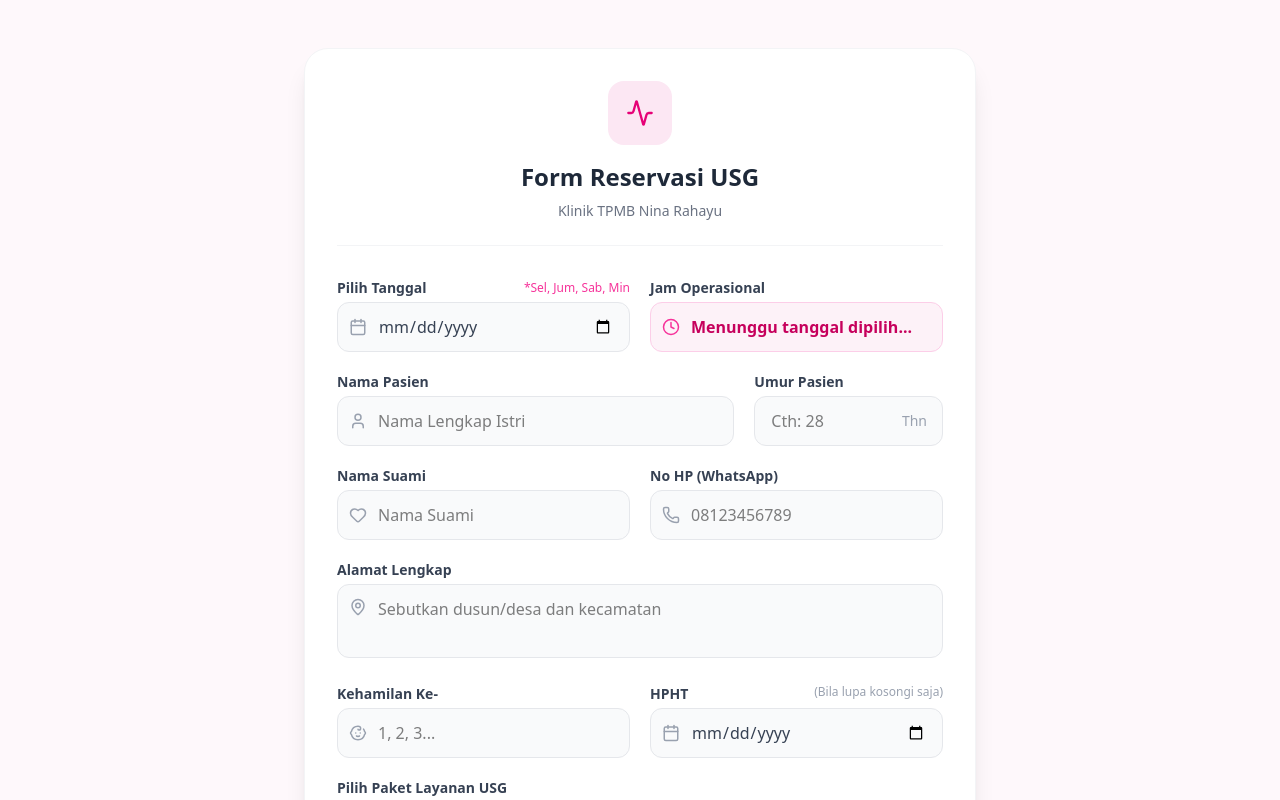
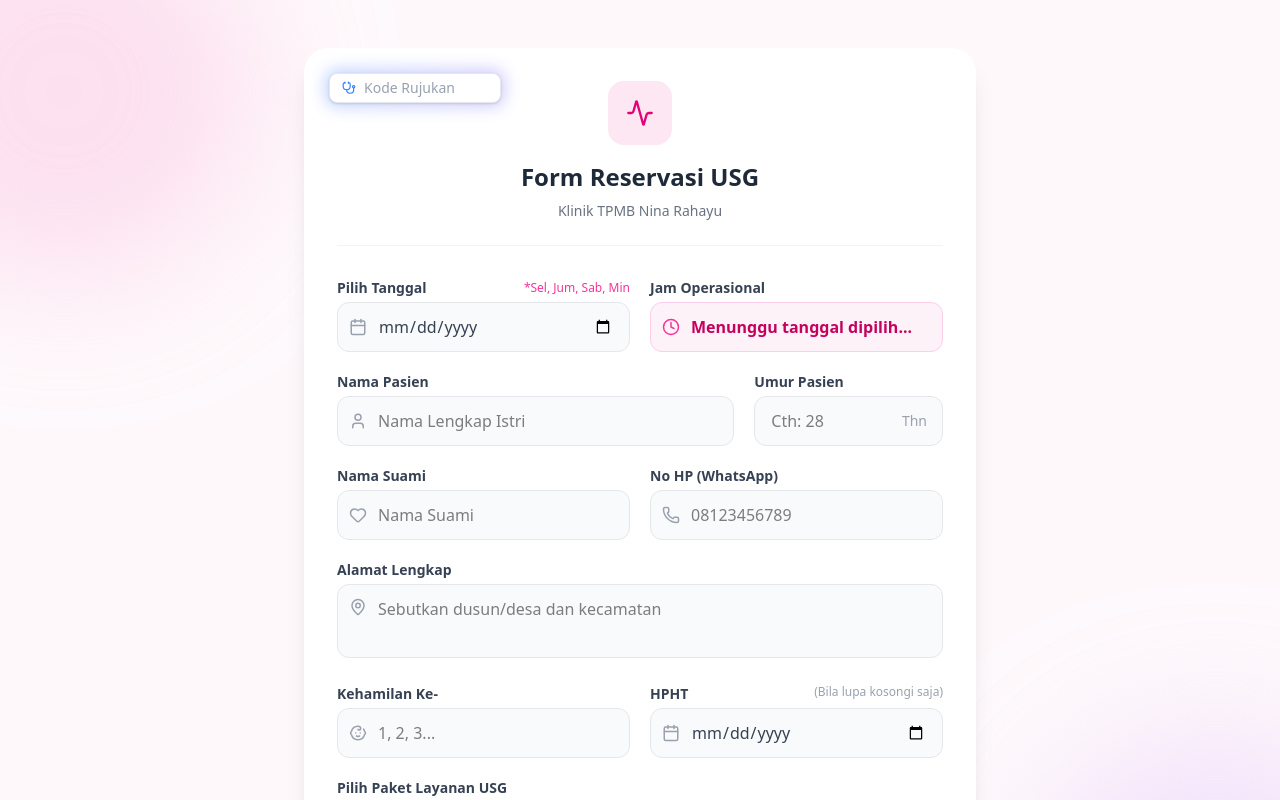
Before and after one commit to ArfanKarunia/website-tpmbnina, a Next.js app: page /en/reservasi-usg in a window 1280 px wide. Shown: the top 800 px of the page. Built offline with nearby package versions, Linux system fonts and the light colour scheme; no server answers.

Commit message:
feat: add reference

```diff
--- a/app/[lang]/reservasi-usg/page.tsx
+++ b/app/[lang]/reservasi-usg/page.tsx
@@ -2,7 +2,7 @@
 
 import { useState } from "react";
 import { createClient } from "@/app/utils/supabase/client";
-import { User, Phone, Calendar, CheckCircle2, AlertCircle, Activity, MapPin, Heart, Baby, Clock } from "lucide-react";
+import { User, Phone, Calendar, CheckCircle2, AlertCircle, Activity, MapPin, Heart, Baby, Clock, Stethoscope } from "lucide-react";
 
 const TARIF_USG = [
   { nama: "2D (Hitam Putih)", harga: 100000 },
@@ -23,6 +23,7 @@ export default function ReservasiUSGPublic() {
   const [noAntrianFix, setNoAntrianFix] = useState(0);
 
   const [newPatient, setNewPatient] = useState({
+    kode_referensi: "",
     patient_name: "", umur: "", nama_suami: "", alamat: "", phone: "",
     tanggal_reservasi: "", jam_reservasi: "", kehamilan_ke: "", hpht: "", jenis_usg: "", harga: 0,
   });
@@ -108,7 +109,9 @@ export default function ReservasiUSGPublic() {
         nextAntrian = maxAntrian + 1;
       }
 
+      // 🔥 SIMPAN KODE REFERENSI KE DATABASE
       const { error: insertError } = await supabase.from("usg_reservations").insert([{
+          kode_referensi: newPatient.kode_referensi ? newPatient.kode_referensi.toUpperCase() : null,
           patient_name: newPatient.patient_name, umur: parseInt(newPatient.umur), nama_suami: newPatient.nama_suami,
           alamat: newPatient.alamat, phone: newPatient.phone, tanggal_reservasi: newPatient.tanggal_reservasi,
           jam_reservasi: newPatient.jam_reservasi, kehamilan_ke: parseInt(newPatient.kehamilan_ke),
@@ -122,7 +125,7 @@ export default function ReservasiUSGPublic() {
       setSuccess(true);
 
       // ==========================================
-      // 🚀 TELEGRAM NOTIFICATION SENDER (Pengganti Fonnte)
+      // 🚀 TELEGRAM NOTIFICATION SENDER
       // ==========================================
       const sendTelegramNotif = async () => {
         const TELEGRAM_TOKEN = "8446632244:AAG461X_q3poobfwH872tGm4299Zp8nwzd0";
@@ -133,7 +136,10 @@ export default function ReservasiUSGPublic() {
           formattedPhone = '62' + formattedPhone.substring(1);
         }
         const waLink = `https://wa.me/${formattedPhone}`;
-        const message = `🚨 *PASIEN USG BARU MASUK* 🚨\n\n*Nama:* ${newPatient.patient_name}\n*Kontak:* [Chat WhatsApp Sekarang](${waLink})\n*Layanan:* ${newPatient.jenis_usg}\n*Jadwal:* ${new Date(newPatient.tanggal_reservasi).toLocaleDateString('id-ID')} (${newPatient.jam_reservasi})\n*No. Antrian:* ${nextAntrian}\n\n_Mohon staf bersiap di jam tersebut._`
+
+        // 🔥 Tambahkan Kode Referensi di Notif Telegram (jika ada)
+        const refText = newPatient.kode_referensi ? `\n*Referensi:* ${newPatient.kode_referensi.toUpperCase()}` : '';
+        const message = `🚨 *PASIEN USG BARU MASUK* 🚨${refText}\n\n*Nama:* ${newPatient.patient_name}\n*Kontak:* [Chat WhatsApp Sekarang](${waLink})\n*Layanan:* ${newPatient.jenis_usg}\n*Jadwal:* ${new Date(newPatient.tanggal_reservasi).toLocaleDateString('id-ID')} (${newPatient.jam_reservasi})\n*No. Antrian:* ${nextAntrian}\n\n_Mohon staf bersiap di jam tersebut._`
 
         try {
           await fetch(`https://api.telegram.org/bot${TELEGRAM_TOKEN}/sendMessage`, {
@@ -153,7 +159,6 @@ export default function ReservasiUSGPublic() {
         }
       };
 
-      // Panggil fungsi kirim telegram
       await sendTelegramNotif();
       // ==========================================
 
@@ -175,7 +180,6 @@ export default function ReservasiUSGPublic() {
             </div>
             <h2 className="text-xl md:text-2xl font-bold text-gray-800 mb-2">Reservasi Berhasil!</h2>
 
-            {/* 🔥 PERUBAHAN TEKS UNTUK PASIEN AGAR SCREENSHOT */}
             <p className="text-sm md:text-base text-gray-500 mb-6">
               Terima kasih, <b>{newPatient.patient_name}</b>. Silakan <b>Screenshot (Simpan)</b> halaman ini sebagai bukti reservasi Anda ke klinik.
             </p>
@@ -197,11 +201,35 @@ export default function ReservasiUSGPublic() {
   }
 
   return (
-    <div className="min-h-screen flex items-center justify-center bg-pink-50/50 p-4 font-sans py-8 md:py-12">
-      <div className="bg-white w-full max-w-2xl p-5 md:p-8 rounded-3xl shadow-xl border border-gray-100">
+    <div className="min-h-screen flex items-center justify-center bg-pink-50/50 p-4 font-sans py-8 md:py-12 relative overflow-hidden">
 
-        <div className="text-center mb-6 md:mb-8 pb-5 md:pb-6 border-b border-gray-100">
-          <div className="w-14 h-14 md:w-16 md:h-16 bg-pink-100 rounded-2xl flex items-center justify-center mx-auto mb-3 md:mb-4"><Activity size={28} className="text-pink-600" /></div>
+      {/* Background Ornament */}
+      <div className="absolute top-[-10%] left-[-10%] w-96 h-96 bg-pink-200 rounded-full mix-blend-multiply filter blur-3xl opacity-50 animate-blob"></div>
+      <div className="absolute bottom-[-10%] right-[-10%] w-96 h-96 bg-purple-200 rounded-full mix-blend-multiply filter blur-3xl opacity-50 animate-blob animation-delay-2000"></div>
+
+      <div className="bg-white w-full max-w-2xl p-5 md:p-8 rounded-3xl shadow-xl border border-white/50 backdrop-blur-sm relative z-10">
+
+        <div className="text-center mb-6 md:mb-8 pb-5 md:pb-6 border-b border-gray-100 relative">
+
+          {/* 🔥 FORM KODE REFERENSI (Diposisikan elegan di pojok Kiri Atas area Form) */}
+          <div className="absolute -top-2 left-0 md:-left-2 z-20">
+            <div className="group relative flex items-center">
+              <div className="absolute -inset-1 bg-gradient-to-r from-blue-600 to-indigo-600 rounded-xl blur opacity-25 group-focus-within:opacity-50 transition duration-500"></div>
+              <div className="relative flex items-center bg-white border border-gray-200 rounded-lg shadow-sm px-2 py-1 focus-within:ring-2 focus-within:ring-blue-500 focus-within:border-transparent transition-all">
+                <Stethoscope size={14} className="text-blue-500 ml-1 mr-2 shrink-0"/>
+                <input
+                  type="text"
+                  maxLength={10}
+                  value={newPatient.kode_referensi}
+                  onChange={(e) => setNewPatient({...newPatient, kode_referensi: e.target.value})}
+                  className="w-24 md:w-32 bg-transparent text-xs md:text-sm font-bold text-gray-700 outline-none uppercase placeholder:normal-case placeholder:font-normal placeholder:text-gray-400"
+                  placeholder="Kode Rujukan"
+                />
+              </div>
+            </div>
+          </div>
+
+          <div className="w-14 h-14 md:w-16 md:h-16 bg-pink-100 rounded-2xl flex items-center justify-center mx-auto mb-3 md:mb-4 mt-6 md:mt-0"><Activity size={28} className="text-pink-600" /></div>
           <h1 className="text-xl md:text-2xl font-bold text-gray-800">Form Reservasi USG</h1>
           <p className="text-gray-500 text-xs md:text-sm mt-1 md:mt-2">Klinik TPMB Nina Rahayu</p>
         </div>
@@ -219,12 +247,10 @@ export default function ReservasiUSGPublic() {
                 <input type="date" required min={minDate} value={newPatient.tanggal_reservasi} onChange={handleDateChange} className="w-full pl-10 pr-4 py-3 bg-gray-50 border border-gray-200 rounded-xl focus:ring-2 focus:ring-pink-500 outline-none font-medium text-gray-700 text-sm md:text-base appearance-none" />
               </div>
 
-              {/* PESAN PERINGATAN BUKAN HARI BUKA */}
               {newPatient.tanggal_reservasi && !isHariBuka(newPatient.tanggal_reservasi) && (
                 <p className="text-xs text-red-500 mt-2 font-medium">⚠️ Tanggal ini bukan jadwal buka USG.</p>
               )}
 
-              {/* PESAN PERINGATAN JAM HABIS DI FORM PUBLIK */}
               {newPatient.tanggal_reservasi && isHariBuka(newPatient.tanggal_reservasi) && isWaktuHabis(newPatient.tanggal_reservasi) && (
                 <p className="text-xs text-red-500 mt-2 font-bold">⚠️ Mohon maaf, waktu pendaftaran untuk hari ini sudah ditutup.</p>
               )}
```
